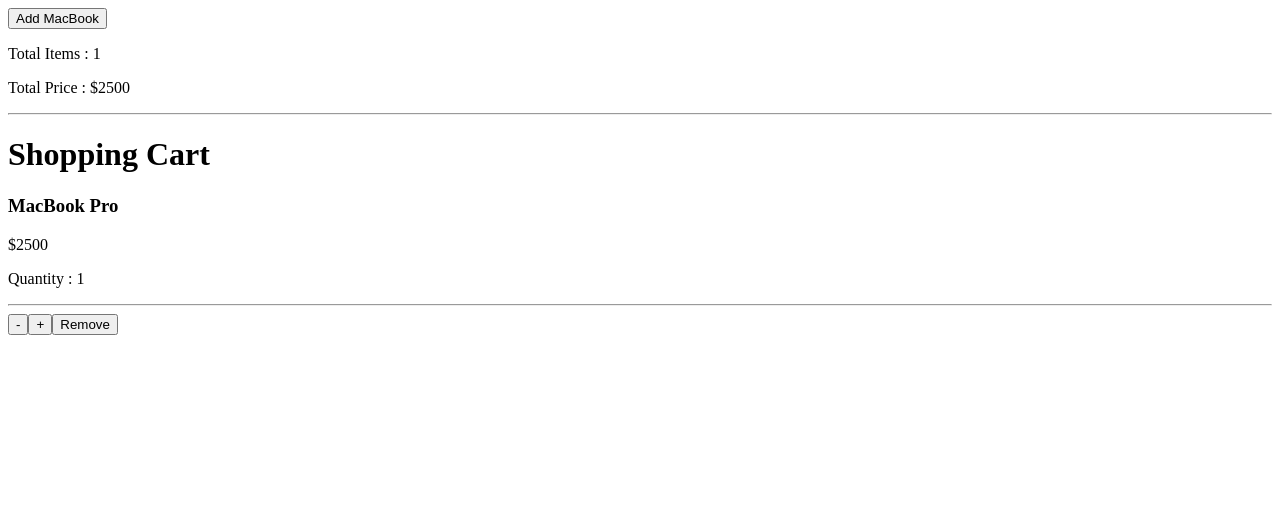
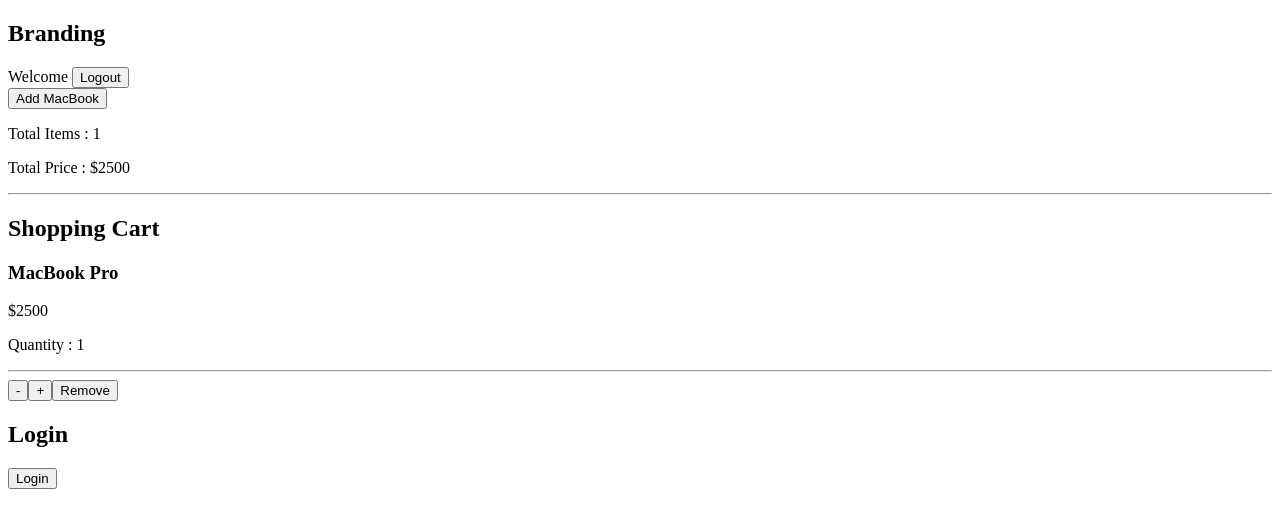
Before and after one commit to Aachiq/React_Zutstand, a React (Vite) app: page / in a window 1280 px wide. Shown: the top 528 px of the page. Built offline with nearby package versions, Linux system fonts and the light colour scheme.

Commit message:
add first step auth zustand without api

```diff
--- a/src/App.tsx
+++ b/src/App.tsx
@@ -1,10 +1,14 @@
+import Navbar from "./components/Navbar"
 import CartPage from "./pages/CartPage"
+import LoginPage from "./pages/LoginPage"
 
 function App() {
 
   return (
     <>
+      <Navbar/>
       <CartPage />
+      <LoginPage/>
     </>
   )
 }
--- /dev/null
+++ b/src/components/Navbar.tsx
@@ -0,0 +1,27 @@
+import { useAuthStore } from "../store/authStore";
+
+function Navbar() {
+
+    const user = useAuthStore(state => state.user);
+    const logout = useAuthStore(state => state.logout);
+
+    return (
+        <nav>
+            <h2>Branding</h2>
+            {
+                user ?
+                    (
+                        <>
+                            <span> Welcome {user.name}</span>
+                            <button onClick={logout}> Logout </button>
+                        </>
+                    )
+                    :
+                    (
+                        <button> Login </button>
+                    )
+            }
+        </nav>
+    );
+}
+export default Navbar;
--- a/src/pages/CartPage.tsx
+++ b/src/pages/CartPage.tsx
@@ -45,7 +45,7 @@
       <p>Total Price : ${totalPrice}</p>
 
       <hr />
-      <h1>Shopping Cart</h1>
+      <h2>Shopping Cart</h2>
       {cart.map((item) => (
         <CartItemCard
           item={item}
--- /dev/null
+++ b/src/pages/LoginPage.tsx
@@ -0,0 +1,14 @@
+import { useAuthStore } from "../store/authStore";
+
+function LoginPage() {
+
+   const login = useAuthStore(state => state.login);
+
+   return (
+      <div>
+         <h2>Login</h2>
+         <button onClick={login}>Login</button>
+      </div>
+   );
+}
+export default LoginPage;
--- /dev/null
+++ b/src/store/authStore.ts
@@ -0,0 +1,39 @@
+import { create } from "zustand";
+import type { User } from "../types/auth";
+import { devtools } from "zustand/middleware";
+
+interface AuthStore {
+   user: User | null;
+   login: () => void;
+   logout: () => void;
+   setUser: (user: User | null) => void;
+}
+export const useAuthStore = create<AuthStore>(
+  devtools(
+    (set) => ({
+      user: {},
+      login: () => {
+        set({
+            user:{
+                id:1,
+                name:"Elhocine",
+                email:"elhocine@gmail.com"
+            }
+        })
+      },
+      logout: () => {
+        set({
+            user: null
+        })
+      },
+      setUser: (userData) => {
+        set({
+            userData
+        })
+      }
+    }),
+    {
+      name: "auth-store",
+    }
+  )
+);
--- /dev/null
+++ b/src/types/auth.ts
@@ -0,0 +1,9 @@
+export interface User {
+   id:number;
+   name:string;
+   email:string;
+}
+
+interface AuthState {
+   user: User | null;
+}
```
